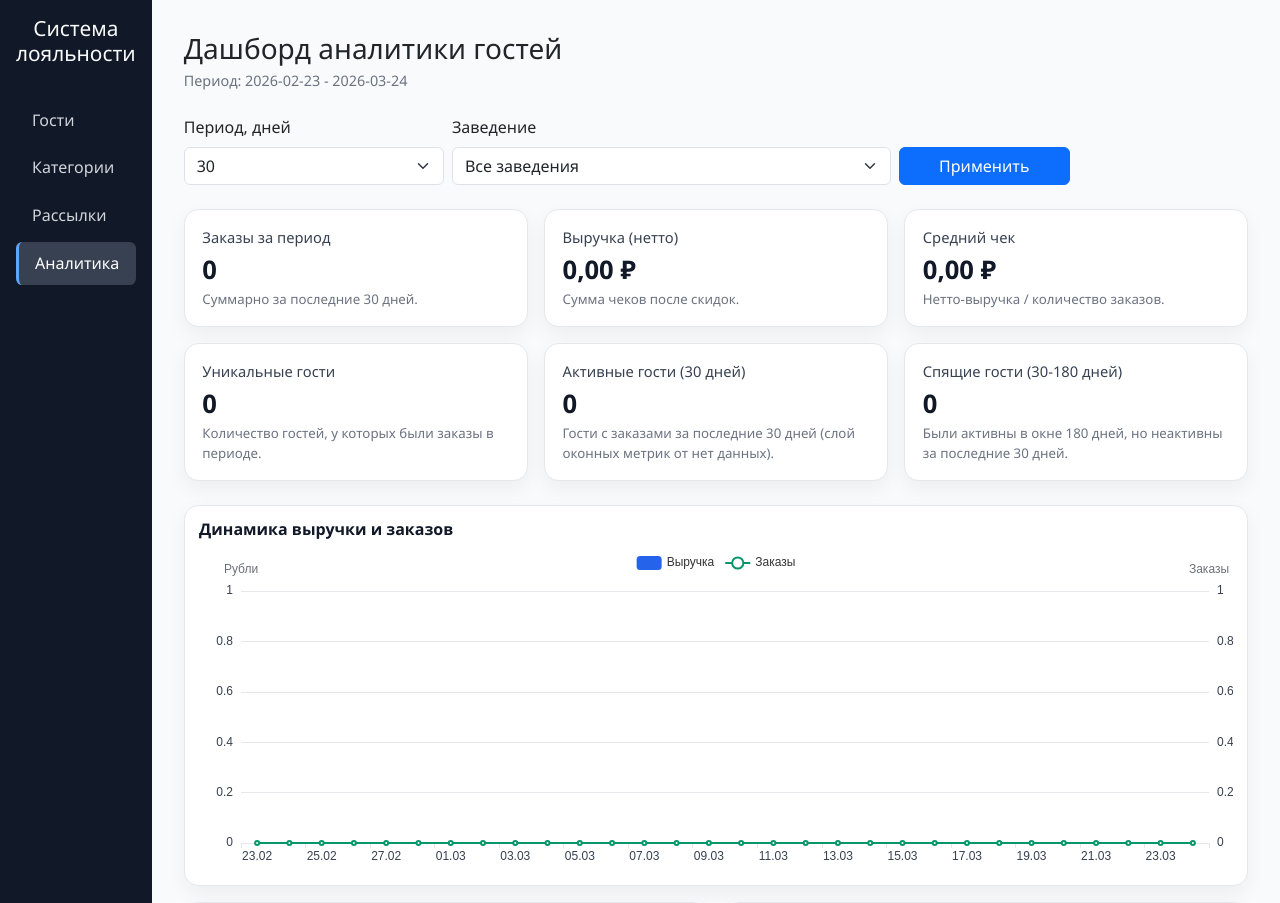
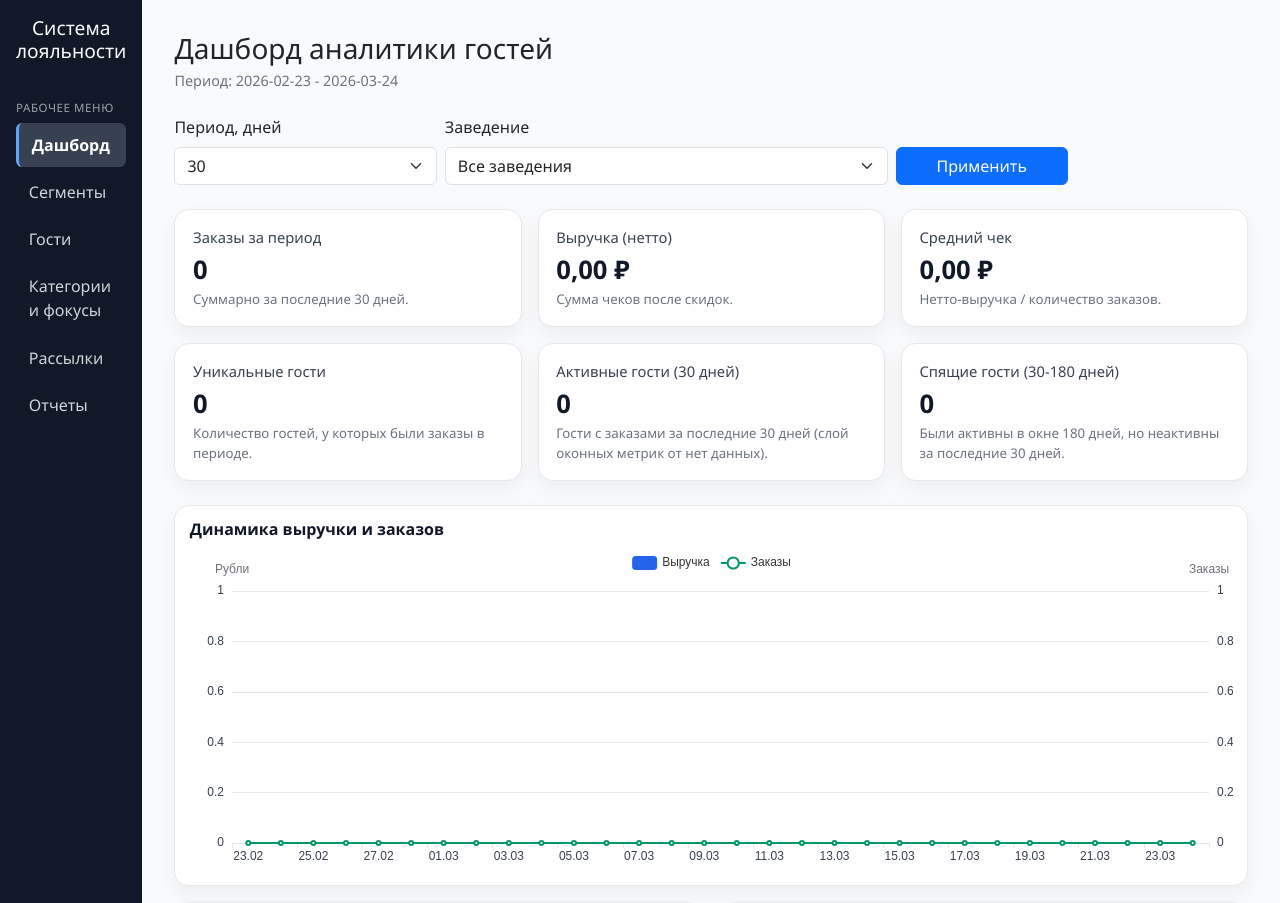
Before and after one commit to Evgl2004/bonusart_01, a Django app: page /analytics/ in a window 1280 px wide. Shown: the top 903 px of the page. Run offline with Django 5.2, Linux system fonts and the light colour scheme; data that the repository does not hold is empty; parts of the project's set-up code (start-up, migrations or seed data) failed here and were passed over; some libraries are stand-ins or nearby versions.

Commit message:
feat(ui): внедрить новую навигацию и скрыть legacy-пункты из меню

```diff
--- a/guests/templates/base.html
+++ b/guests/templates/base.html
@@ -6,13 +6,14 @@
 
     <meta name="viewport" content="width=device-width, initial-scale=1">
 
-    <!-- Bootstrap -->
-    <link href="https://cdn.jsdelivr.net/npm/bootstrap@5.3.3/dist/css/bootstrap.min.css"
-          rel="stylesheet">
-
-    <!-- Choices.js (CSS для красивого мультиселекта) -->
-    <link href="https://cdn.jsdelivr.net/npm/choices.js/public/assets/styles/choices.min.css"
-          rel="stylesheet">
+    <link
+      href="https://cdn.jsdelivr.net/npm/bootstrap@5.3.3/dist/css/bootstrap.min.css"
+      rel="stylesheet"
+    >
+    <link
+      href="https://cdn.jsdelivr.net/npm/choices.js/public/assets/styles/choices.min.css"
+      rel="stylesheet"
+    >
 
     <style>
       body {
@@ -21,37 +22,55 @@
         font-family: "Segoe UI", sans-serif;
         background: #f9fafb;
       }
+
       .sidebar {
-        width: 220px;
+        width: 250px;
         background: #111827;
         color: #e5e7eb;
         display: flex;
         flex-direction: column;
         padding: 1rem;
       }
+
       .sidebar h2 {
-        font-size: 1.3rem;
+        font-size: 1.2rem;
         text-align: center;
-        margin-bottom: 2rem;
+        margin-bottom: 1.5rem;
         color: #f9fafb;
       }
+
+      .menu-caption {
+        font-size: 0.72rem;
+        color: #9ca3af;
+        text-transform: uppercase;
+        letter-spacing: 0.05em;
+        margin: 0.8rem 0 0.45rem;
+      }
+
       .sidebar a {
         color: #d1d5db;
         text-decoration: none;
         display: block;
-        padding: .6rem 1rem;
-        border-radius: .4rem;
-        margin-bottom: .3rem;
-        transition: background .2s;
+        padding: 0.6rem 0.8rem;
+        border-radius: 0.4rem;
+        margin-bottom: 0.25rem;
+        transition: background 0.2s;
       }
+
       .sidebar a:hover {
         background: #1f2937;
       }
+
       .sidebar a.active {
         background: #374151;
         color: #fff;
-        font-weight: 500;
+        font-weight: 600;
         border-left: 3px solid #60a5fa;
+      }
+
+      .sidebar .menu-divider {
+        border-top: 1px solid #1f2937;
+        margin: 0.8rem 0;
       }
 
       .content {
@@ -59,34 +78,86 @@
         padding: 2rem;
         background: #f9fafb;
       }
-
     </style>
 
-    {# сюда можно добавлять доп. стили из шаблонов-детей #}
     {% block extra_css %}{% endblock %}
   </head>
   <body>
-    <!-- Боковое меню -->
-    <nav class="sidebar">
-      <h2>Система лояльности</h2>
-      <a href="/" class="{% if request.path == '/' %}active{% endif %}">Гости</a>
-      <a href="/categories/" class="{% if '/categories' in request.path %}active{% endif %}">Категории</a>
-      <a href="/mailings/" class="{% if '/mailings' in request.path %}active{% endif %}">Рассылки</a>
-      <a href="/analytics/" class="{% if '/analytics' in request.path %}active{% endif %}">Аналитика</a>
-    </nav>
+    {% with current=request.resolver_match.url_name %}
+      <nav class="sidebar">
+        <h2>Система лояльности</h2>
 
-    <!-- Основное содержимое -->
+        <div class="menu-caption">Рабочее меню</div>
+
+        <a
+          href="{% url 'dashboard' %}"
+          class="{% if current == 'dashboard' or current == 'analytics_dashboard' %}active{% endif %}"
+        >
+          Дашборд
+        </a>
+
+        <a
+          href="{% url 'segments' %}"
+          class="{% if current == 'segments' %}active{% endif %}"
+        >
+          Сегменты
+        </a>
+
+        <a
+          href="{% url 'guests' %}"
+          class="{% if current == 'home' or current == 'guests' or current == 'guest_detail' %}active{% endif %}"
+        >
+          Гости
+        </a>
+
+        <a
+          href="{% url 'focus_categories' %}"
+          class="{% if current == 'focus_categories' %}active{% endif %}"
+        >
+          Категории и фокусы
+        </a>
+
+        <a
+          href="{% url 'mailings' %}"
+          class="{% if '/mailings' in request.path or '/templates' in request.path %}active{% endif %}"
+        >
+          Рассылки
+        </a>
+
+        <a
+          href="{% url 'reports' %}"
+          class="{% if current == 'reports' %}active{% endif %}"
+        >
+          Отчеты
+        </a>
+
+        {% if request.user.is_staff %}
+          <div class="menu-divider"></div>
+          <div id="legacy-nav">
+            <div class="menu-caption">Legacy (скрыто для пользователей)</div>
+            <a
+              href="{% url 'categories' %}"
+              class="{% if '/categories' in request.path %}active{% endif %}"
+            >
+              Legacy: Категории
+            </a>
+            <a
+              href="{% url 'analytics_dashboard' %}"
+              class="{% if current == 'analytics_dashboard' %}active{% endif %}"
+            >
+              Legacy: Аналитика v1
+            </a>
+          </div>
+        {% endif %}
+      </nav>
+    {% endwith %}
+
     <main class="content">
       {% block content %}{% endblock %}
     </main>
 
-    <!-- Bootstrap JS -->
     <script src="https://cdn.jsdelivr.net/npm/bootstrap@5.3.3/dist/js/bootstrap.bundle.min.js"></script>
-
-    <!-- Choices.js (JS) -->
     <script src="https://cdn.jsdelivr.net/npm/choices.js/public/assets/scripts/choices.min.js"></script>
-
-    {# сюда шаблоны-дети (например guests_list.html) могут класть свой JS #}
     {% block extra_js %}{% endblock %}
   </body>
 </html>
--- a/guests/urls.py
+++ b/guests/urls.py
@@ -1,60 +1,65 @@
 from django.urls import path
+
 from . import views
-from .views_mailings_logs import MailingLogsView, MailingLogsDownloadTxtView
-from .views_mailings_import import MailingImportPhonesView ,MailingImportTemplateDownloadView
-
 from .views import (
-    GuestListView,
+    CategoryDeleteView,
     CategoryListView,
     CategoryUpdateView,
-    CategoryDeleteView,
     GuestDetailView,
-
-    TemplatesListView,
+    GuestListView,
+    MailingsListView,
+    MailingCreateView,
+    MailingUpdateView,
     MessageTemplateCreateView,
     MessageTemplateDetailView,
     MessageTemplateUpdateView,
-    #MailingCreateFromGuestsView,
-    MailingCreateView,
-    MailingsListView,
-    MailingUpdateView,
-
+    TemplatesListView,
 )
 from .views_analytics import AnalyticsDashboardView
+from .views_mailings_import import MailingImportPhonesView, MailingImportTemplateDownloadView
+from .views_mailings_logs import MailingLogsDownloadTxtView, MailingLogsView
+from .views_navigation import (
+    FocusCategoriesWorkbenchView,
+    ReportsWorkbenchView,
+    SegmentsWorkbenchView,
+)
+
 
 urlpatterns = [
-    # главная страница сайта: список гостей
+    # Главная страница пока остается списком гостей для совместимости.
     path("", GuestListView.as_view(), name="home"),
 
-    # явный URL для гостей (тоже список гостей)
+    # Новая навигация (пошаговое внедрение интерфейса).
+    path("dashboard/", AnalyticsDashboardView.as_view(), name="dashboard"),
+    path("segments/", SegmentsWorkbenchView.as_view(), name="segments"),
+    path("focus-categories/", FocusCategoriesWorkbenchView.as_view(), name="focus_categories"),
+    path("reports/", ReportsWorkbenchView.as_view(), name="reports"),
+
+    # Гости.
     path("guests/", GuestListView.as_view(), name="guests"),
     path("guests/<int:pk>/", GuestDetailView.as_view(), name="guest_detail"),
 
-    # категории гостей
+    # Legacy-раздел категорий: оставляем рабочим по прямому URL.
     path("categories/", CategoryListView.as_view(), name="categories"),
     path("categories/<int:pk>/edit/", CategoryUpdateView.as_view(), name="category_edit"),
     path("categories/<int:pk>/delete/", CategoryDeleteView.as_view(), name="category_delete"),
 
-    #  рассылки
-    #path("mailings/", MailingsView.as_view(), name="mailings"),
+    # Шаблоны сообщений.
     path("templates/", TemplatesListView.as_view(), name="message_templates"),
     path("templates/create/", MessageTemplateCreateView.as_view(), name="message_templates_create"),
     path("templates/<int:pk>/", MessageTemplateDetailView.as_view(), name="message_templates_detail"),
     path("templates/<int:pk>/edit/", MessageTemplateUpdateView.as_view(), name="message_templates_edit"),
 
-    #path("mailings/create-from-guests/",MailingCreateFromGuestsView.as_view(),name="mailing_create_from_guests"),
-    #path("mailings/create/", MailingCreateView.as_view(), name="mailing_create"),
+    # Рассылки.
     path("mailings/", MailingsListView.as_view(), name="mailings"),
     path("mailings/create/", MailingCreateView.as_view(), name="mailings_create"),
     path("mailings/<int:pk>/edit/", MailingUpdateView.as_view(), name="mailing_edit"),
     path("mailings/<int:pk>/toggle/", views.mailing_toggle_active, name="mailing_toggle_active"),
-    #path("mailings/create-from-filter/", views.MailingCreateFromFilterView.as_view(), name="mailing_create_from_filter"),
-
     path("mailings/<int:pk>/logs/", MailingLogsView.as_view(), name="mailing_logs"),
     path("mailings/<int:pk>/logs.txt", MailingLogsDownloadTxtView.as_view(), name="mailing_logs_txt"),
-
     path("mailings/<int:pk>/import-phones/", MailingImportPhonesView.as_view(), name="mailing_import_phones"),
     path("mailings/import-template.xlsx", MailingImportTemplateDownloadView.as_view(), name="mailing_import_template"),
+
+    # Legacy URL дашборда (историческая ссылка).
     path("analytics/", AnalyticsDashboardView.as_view(), name="analytics_dashboard"),
-
 ]
```
Also changed, not shown: guests/templates/placeholders/section_stub.html (added, +23 -0 lines), guests/tests/test_navigation_menu.py (added, +69 -0 lines), guests/views_navigation.py (added, +93 -0 lines).
